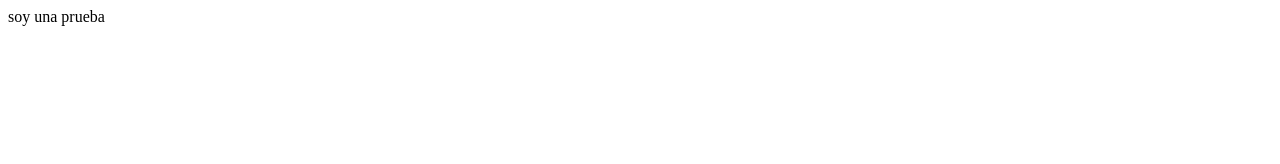
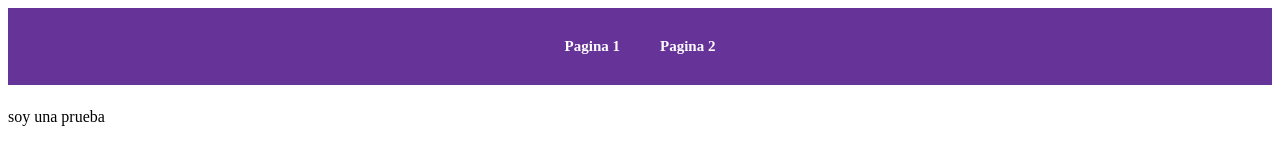
Before and after one commit to alexrobaina/guacamayos, a Gatsby site: page /prueba in a window 1280 px wide. Built offline with nearby package versions, Linux system fonts and the light colour scheme; Gatsby itself is replaced by a stand-in of ours.

Commit message:
prueba 2 routas

```diff
--- a/gatsby-config.js
+++ b/gatsby-config.js
@@ -15,6 +15,7 @@ module.exports = {
     },
     `gatsby-transformer-sharp`,
     `gatsby-plugin-sharp`,
+    `gatsby-plugin-sass`,
     {
       resolve: `gatsby-plugin-manifest`,
       options: {
--- a/package.json
+++ b/package.json
@@ -10,13 +10,16 @@
     "gatsby-plugin-manifest": "^2.2.30",
     "gatsby-plugin-offline": "^3.0.24",
     "gatsby-plugin-react-helmet": "^3.1.16",
+    "gatsby-plugin-sass": "^2.1.24",
     "gatsby-plugin-sharp": "^2.3.4",
     "gatsby-source-filesystem": "^2.1.39",
     "gatsby-transformer-sharp": "^2.3.6",
+    "node-sass": "^4.13.0",
     "prop-types": "^15.7.2",
     "react": "^16.12.0",
     "react-dom": "^16.12.0",
-    "react-helmet": "^5.2.1"
+    "react-helmet": "^5.2.1",
+    "resolve-url-loader": "^3.1.1"
   },
   "devDependencies": {
     "prettier": "^1.19.1"
--- a/src/components/header.js
+++ b/src/components/header.js
@@ -1,5 +1,6 @@
 import { Link } from "gatsby"
 import PropTypes from "prop-types"
+import './header.scss'
 import React from "react"
 
 const Header = ({ siteTitle }) => (
@@ -9,14 +10,8 @@ const Header = ({ siteTitle }) => (
       marginBottom: `1.45rem`,
     }}
   >
-    <div
-      style={{
-        margin: `0 auto`,
-        maxWidth: 960,
-        padding: `1.45rem 1.0875rem`,
-      }}
-    >
-      <h1 style={{ margin: 0 }}>
+    <div className={'container'}>
+      <h1 className={'link'}>
         <Link
           to="/"
           style={{
@@ -24,7 +19,18 @@ const Header = ({ siteTitle }) => (
             textDecoration: `none`,
           }}
         >
-          {siteTitle}
+          Pagina 1
+        </Link>
+      </h1>
+      <h1 className={'link'}>
+        <Link
+          to="/prueba"
+          style={{
+            color: `white`,
+            textDecoration: `none`,
+          }}
+        >
+          Pagina 2
         </Link>
       </h1>
     </div>
--- /dev/null
+++ b/src/components/header.scss
@@ -0,0 +1,11 @@
+.link {
+    font-size: 15px;
+    padding: 20px;
+}
+
+.container {
+    display: flex;
+    justify-content: center;
+    flex-direction: row;
+    align-items: center;
+}
--- a/src/components/layout.js
+++ b/src/components/layout.js
@@ -10,7 +10,7 @@ import PropTypes from "prop-types"
 import { useStaticQuery, graphql } from "gatsby"
 
 import Header from "./header"
-import "./layout.css"
+import "./layout.scss"
 
 const Layout = ({ children }) => {
   const data = useStaticQuery(graphql`
--- a/src/pages/prueba.js
+++ b/src/pages/prueba.js
@@ -1,11 +1,11 @@
 import React, { Component } from "react"
-import header from "../components/header"
+import Header from "../components/header"
 
 class Prueba extends Component {
   render() {
     return (
       <div>
-        <header />
+        <Header />
         soy una prueba
       </div>
     )
```
Also changed, not shown: 1 other file.
